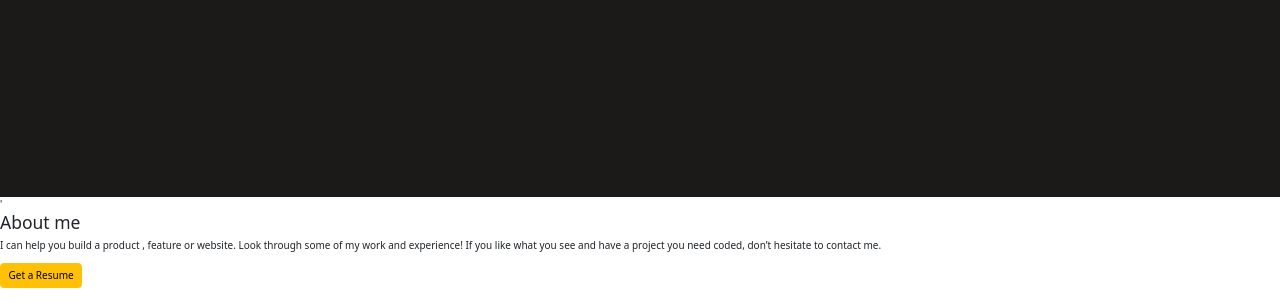
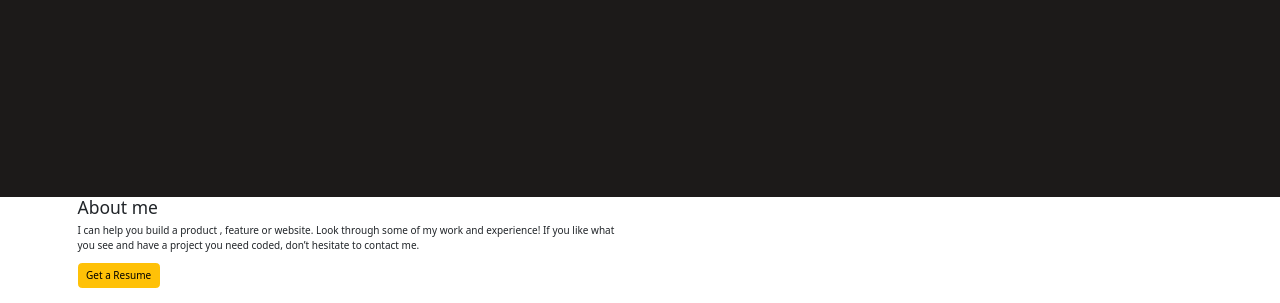
Before and after one commit to Gh-Reza/Portfolio-Bootstrap, a website: page index.html in a window 1280 px wide. Shown: the part 497-800 px from the top of the page. Drawn offline with nearby package versions, Linux system fonts and the light colour scheme.

Commit message:
about me section updated

```diff
--- a/index.html
+++ b/index.html
@@ -45,11 +45,16 @@
   <section id = "work">
   </section>
   <section id = "About">
-    <div class = "About-content">'
-    <h3>About me</h3>
-    <p>I can help you build a product , feature or website. Look through some of my work and experience! If you like what you see and have a project you need coded,
-        don’t hesitate to contact me.</p>
-        <button type="button" class="btn btn-warning">Get a Resume</button>
+    <div class = "container">
+      <div class="row">
+        <div class="col">
+          <h3>About me</h3>
+          <p>I can help you build a product , feature or website. Look through some of my work and experience! If you like what you see and have a project you need coded,
+            don’t hesitate to contact me.</p>
+            <button type="button" class="btn btn-warning">Get a Resume</button>
+        </div>
+        <div class="col"></div>
+      </div>
     </div>
   </section>
 </body>
```
